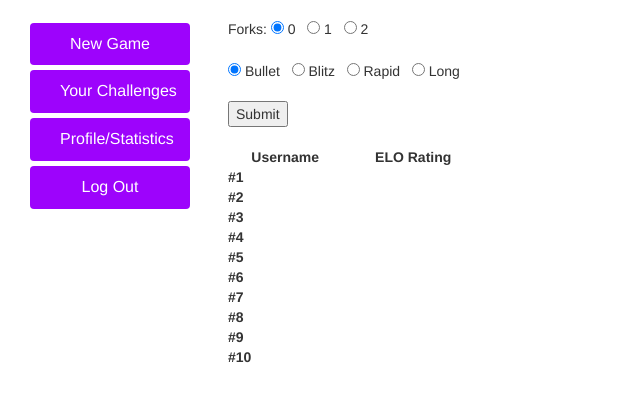
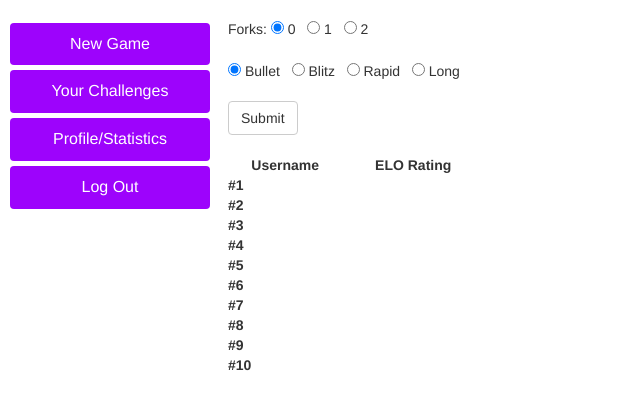
Before and after one commit to sonalsingh1/ChessStudy, a website: page top_ranking.html in a window 1280 px wide. Shown: the part 205-614 px from the top of the page, without its empty margins (0-640 px from the left). Drawn offline with nearby package versions, Linux system fonts and the light colour scheme.

Commit message:
cosmetic fix
Signed-off-by: Jiecheng Xu <xjcpdp1995@gmail.com>

```diff
--- a/profile.css
+++ b/profile.css
@@ -15,7 +15,7 @@
 			position: relative;
 			z-index: 10;
 			background-color: #9d03fc; /* Green */
-			width: 80%;
+			width: 100%;
 			border: none;
 			color: white;
 			padding: 10px 30px;
--- a/top_ranking.css
+++ b/top_ranking.css
@@ -15,7 +15,7 @@
 			position: relative;
 			z-index: 10;
 			background-color: #9d03fc; /* Green */
-			width: 80%;
+			width: 100%;
 			border: none;
 			color: white;
 			padding: 10px 30px;
--- a/top_ranking.html
+++ b/top_ranking.html
@@ -25,18 +25,6 @@
     </div>
     <div id="main-wrapper">
         <div id="main">
-        	<!-- The following code allows a wliding button between choosing CHESS and CHESS960, however it is complicate to communicate the data selected with backend, I deided to go with the radio button for version 1.0 and upgrade the UI in the later version. Please do not delete the following code! -->
-
-<!--         	<div class="top_row">
-	        	<div class="slide_btn">
-		        	CLASSIC
-					<label class="switch">
-					  <input type="checkbox">
-					  <span class="slider"></span>
-					</label>
-					CHESS960
-	        	</div>
-        	</div> -->
         	<div class="game_type_btn">
         		<br>
         		<input type="radio" name="game_type" value="chess" checked> CHESS&nbsp;&nbsp;
@@ -57,7 +45,7 @@
         		<input type="radio" name="format_type" value="long"> Long&nbsp;&nbsp;
         	</div>
         	<br>
-        	<button onclick="getTopRanks()">Submit</button>
+        	<button class="btn btn-default" onclick="getTopRanks()">Submit</button>
         	<br><br>
         	<table class="result">
         		<tr>
```
